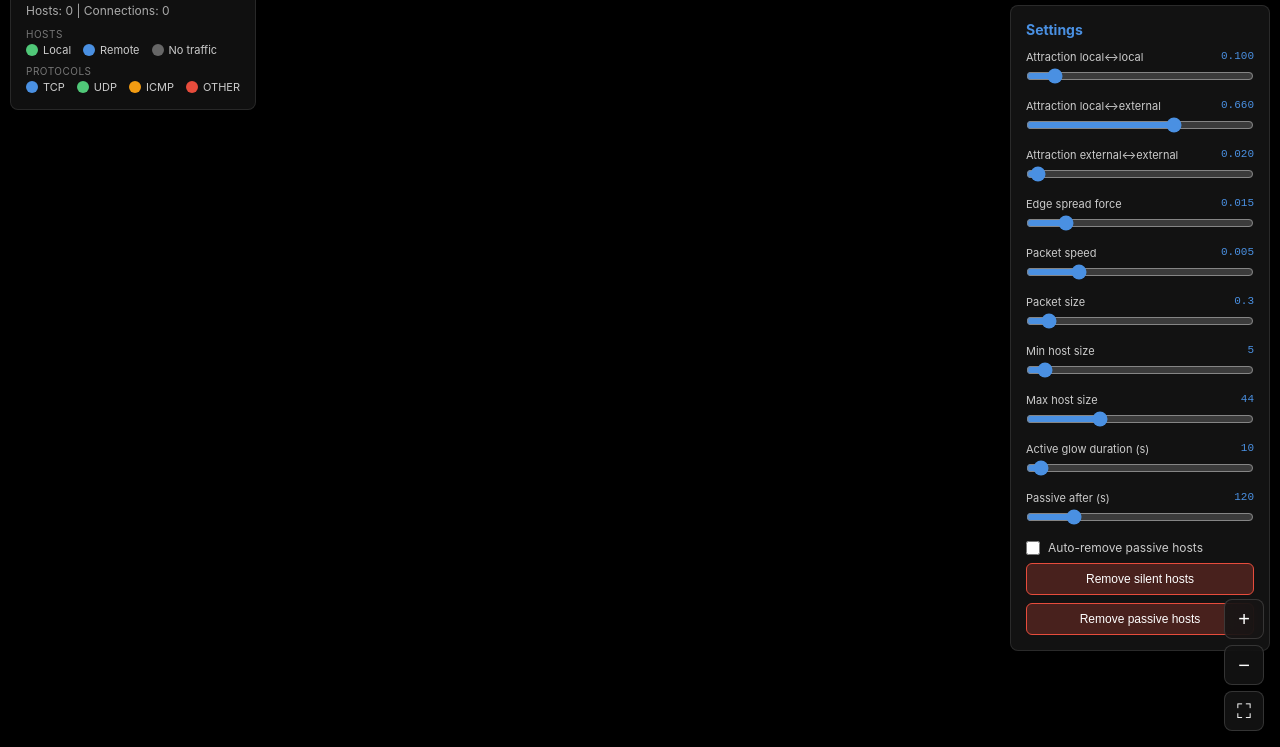
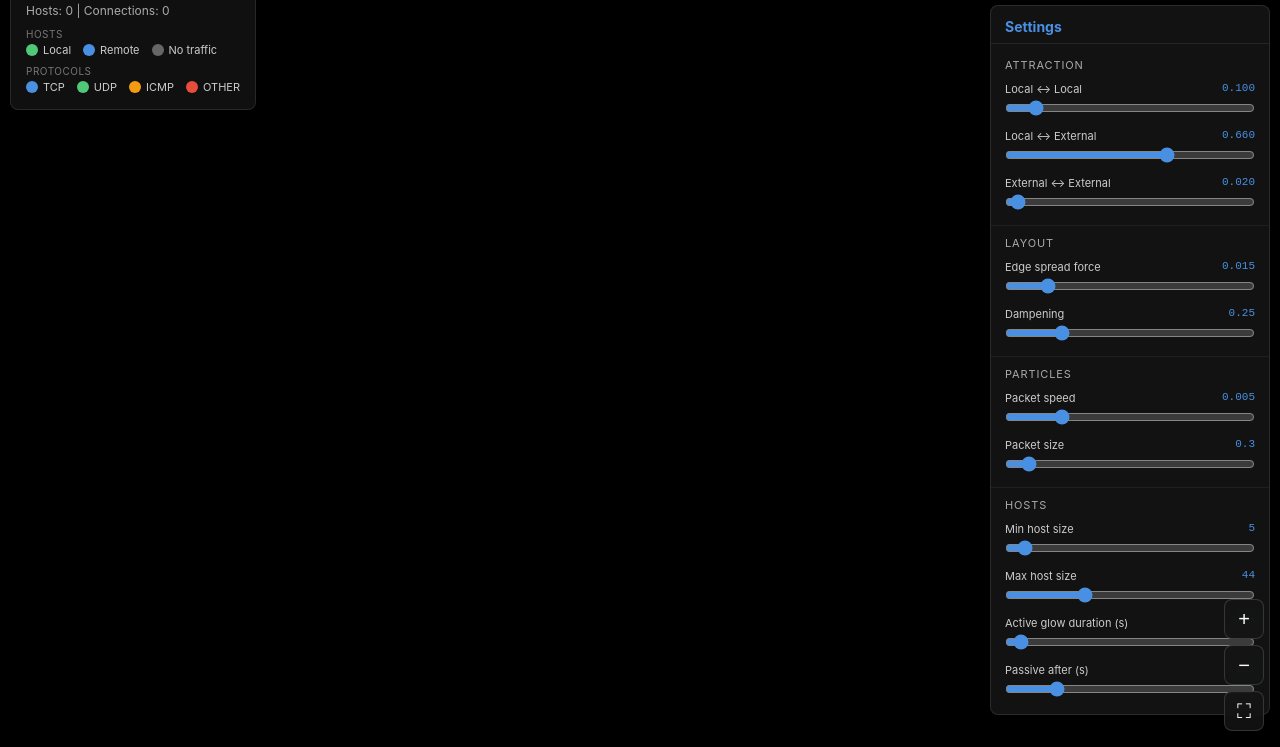
Before and after one commit to JValtteri/netvis, a plain HTML site: page web/static/index.html in a window 1280 px wide. Both pictures are taken after a click on the button "Toggle settings". Shown: the part 53-800 px from the top of the page. Drawn offline with Linux system fonts and the light colour scheme.

Commit message:
Motion dampening

```diff
--- a/web/static/css/style.css
+++ b/web/static/css/style.css
@@ -126,28 +126,61 @@ body {
 
 #menuPanel {
     margin-top: 8px;
-    width: 260px;
-    padding: 15px;
+    width: 280px;
+    max-height: calc(100vh - 80px);
     background: rgba(20, 20, 20, 0.92);
     color: #fff;
     border: 1px solid rgba(255, 255, 255, 0.1);
     border-radius: 8px;
     backdrop-filter: blur(10px);
+    display: flex;
+    flex-direction: column;
+    overflow: hidden;
 }
 
 #menuPanel.hidden {
     display: none;
 }
 
-#menuPanel h2 {
+.menu-header {
+    padding: 12px 14px 8px 14px;
+    border-bottom: 1px solid rgba(255, 255, 255, 0.08);
+}
+
+.menu-header h2 {
     font-size: 14px;
-    margin-bottom: 12px;
+    margin: 0;
     color: #4a90e2;
+}
+
+.menu-scroll {
+    overflow-y: auto;
+    overflow-x: hidden;
+    max-height: calc(100vh - 130px);
+    padding: 4px 0;
+}
+
+.menu-group {
+    padding: 10px 14px 12px 14px;
+    border-bottom: 1px solid rgba(255, 255, 255, 0.06);
+    display: flex;
+    flex-direction: column;
+    gap: 10px;
+}
+
+.menu-group:last-child {
+    border-bottom: none;
+}
+
+.menu-group-title {
+    font-size: 11px;
+    text-transform: uppercase;
+    letter-spacing: 0.08em;
+    color: #aaa;
 }
 
 .slider-row {
     display: block;
-    margin-bottom: 12px;
     font-size: 11px;
     color: #ccc;
 }
@@ -190,7 +223,6 @@ body {
 #removePassive {
     width: 100%;
     padding: 8px;
-    margin-top: 8px;
     font-size: 12px;
     color: #fff;
     background: rgba(231, 76, 60, 0.25);
--- a/web/static/index.html
+++ b/web/static/index.html
@@ -34,25 +34,40 @@
     <div id="menu">
         <button id="menuToggle" aria-label="Toggle settings">&#9776;</button>
         <div id="menuPanel" class="hidden">
+            <div class="menu-header">
                 <h2>Settings</h2>
-
+            </div>
+            <div class="menu-scroll">
+                <div class="menu-group">
+                    <div class="menu-group-title">Attraction</div>
                     <label class="slider-row" for="attractLocalLocal">
-                <span>Attraction local&harr;local <output id="attractLocalLocalValue"></output></span>
+                        <span>Local &harr; Local <output id="attractLocalLocalValue"></output></span>
                         <input type="range" id="attractLocalLocal" min="0" max="1" step="0.001" value="0.100">
                     </label>
                     <label class="slider-row" for="attractLocalExternal">
-                <span>Attraction local&harr;external <output id="attractLocalExternalValue"></output></span>
+                        <span>Local &harr; External <output id="attractLocalExternalValue"></output></span>
                         <input type="range" id="attractLocalExternal" min="0" max="1" step="0.001" value="0.660">
                     </label>
                     <label class="slider-row" for="attractExternalExternal">
-                <span>Attraction external&harr;external <output id="attractExternalExternalValue"></output></span>
+                        <span>External &harr; External <output id="attractExternalExternalValue"></output></span>
                         <input type="range" id="attractExternalExternal" min="0" max="1" step="0.001" value="0.020">
                     </label>
+                </div>
+
+                <div class="menu-group">
+                    <div class="menu-group-title">Layout</div>
                     <label class="slider-row" for="angleDistribution">
                         <span>Edge spread force <output id="angleDistributionValue"></output></span>
                         <input type="range" id="angleDistribution" min="0" max="0.1" step="0.001" value="0.015">
                     </label>
+                    <label class="slider-row" for="dampening">
+                        <span>Dampening <output id="dampeningValue"></output></span>
+                        <input type="range" id="dampening" min="0.05" max="1.0" step="0.01" value="0.25">
+                    </label>
+                </div>
 
+                <div class="menu-group">
+                    <div class="menu-group-title">Particles</div>
                     <label class="slider-row" for="packetSpeed">
                         <span>Packet speed <output id="packetSpeedValue"></output></span>
                         <input type="range" id="packetSpeed" min="0.001" max="0.02" step="0.001" value="0.005">
@@ -61,7 +76,10 @@
                         <span>Packet size <output id="packetSizeValue"></output></span>
                         <input type="range" id="packetSize" min="0.1" max="3" step="0.1" value="0.3">
                     </label>
+                </div>
 
+                <div class="menu-group">
+                    <div class="menu-group-title">Hosts</div>
                     <label class="slider-row" for="minHostSize">
                         <span>Min host size <output id="minHostSizeValue"></output></span>
                         <input type="range" id="minHostSize" min="2" max="60" step="1" value="5">
@@ -70,7 +88,6 @@
                         <span>Max host size <output id="maxHostSizeValue"></output></span>
                         <input type="range" id="maxHostSize" min="10" max="120" step="1" value="44">
                     </label>
-
                     <label class="slider-row" for="glowDuration">
                         <span>Active glow duration (s) <output id="glowDurationValue"></output></span>
                         <input type="range" id="glowDuration" min="0" max="300" step="5" value="10">
@@ -79,14 +96,16 @@
                         <span>Passive after (s) <output id="passiveTimeoutValue"></output></span>
                         <input type="range" id="passiveTimeout" min="10" max="600" step="10" value="120">
                     </label>
-
                     <label class="checkbox-row" for="autoRemovePassive">
                         <input type="checkbox" id="autoRemovePassive">
                         Auto-remove passive hosts
                     </label>
-
+                    <div class="menu-actions">
                         <button id="removeSilent">Remove silent hosts</button>
                         <button id="removePassive">Remove passive hosts</button>
+                    </div>
+                </div>
+            </div>
         </div>
     </div>
     <div id="toast"></div>
--- a/web/static/js/app.js
+++ b/web/static/js/app.js
@@ -454,6 +454,7 @@ const settings = {
     attractLocalExternal: 0.660,
     attractExternalExternal: 0.020,
     angleDistribution: 0.015,
+    dampening: 0.25,
     packetSpeed: 0.005,
     packetSizeScale: 0.3,
     minHostSize: 5,
@@ -480,6 +481,7 @@ bindSlider('attractLocalLocal', 'attractLocalLocal', (v) => v.toFixed(3));
 bindSlider('attractLocalExternal', 'attractLocalExternal', (v) => v.toFixed(3));
 bindSlider('attractExternalExternal', 'attractExternalExternal', (v) => v.toFixed(3));
 bindSlider('angleDistribution', 'angleDistribution', (v) => v.toFixed(3));
+bindSlider('dampening', 'dampening', (v) => v.toFixed(2));
 bindSlider('packetSpeed', 'packetSpeed', (v) => v.toFixed(3));
 bindSlider('packetSize', 'packetSizeScale', (v) => v.toFixed(1));
 bindSlider('minHostSize', 'minHostSize', (v) => v.toFixed(0), () => updateHostSizes());
@@ -1067,7 +1069,7 @@ function runPhysics(stepDt) {
     }
 
     // Update host positions with drag
-    const dragFactor = Math.exp(-stepDt / 0.45);
+    const dragFactor = Math.exp(-stepDt / Math.max(0.01, settings.dampening || 0.25));
     for (let i = 0; i < hostArray.length; i++) {
         const host = hostArray[i];
         if (host === draggedHost) continue;
```
Lines whose indentation alone changed are shown as unchanged.
